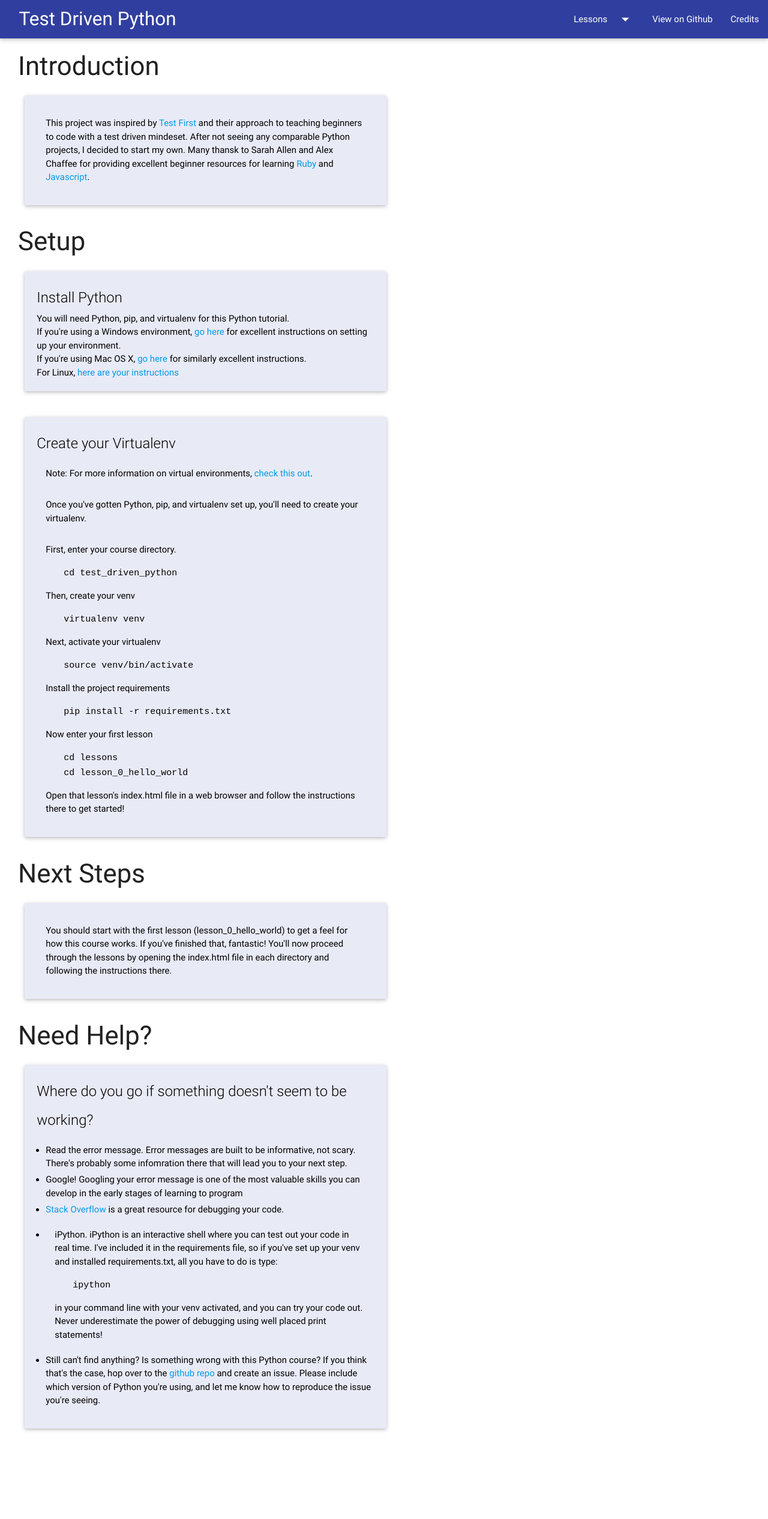
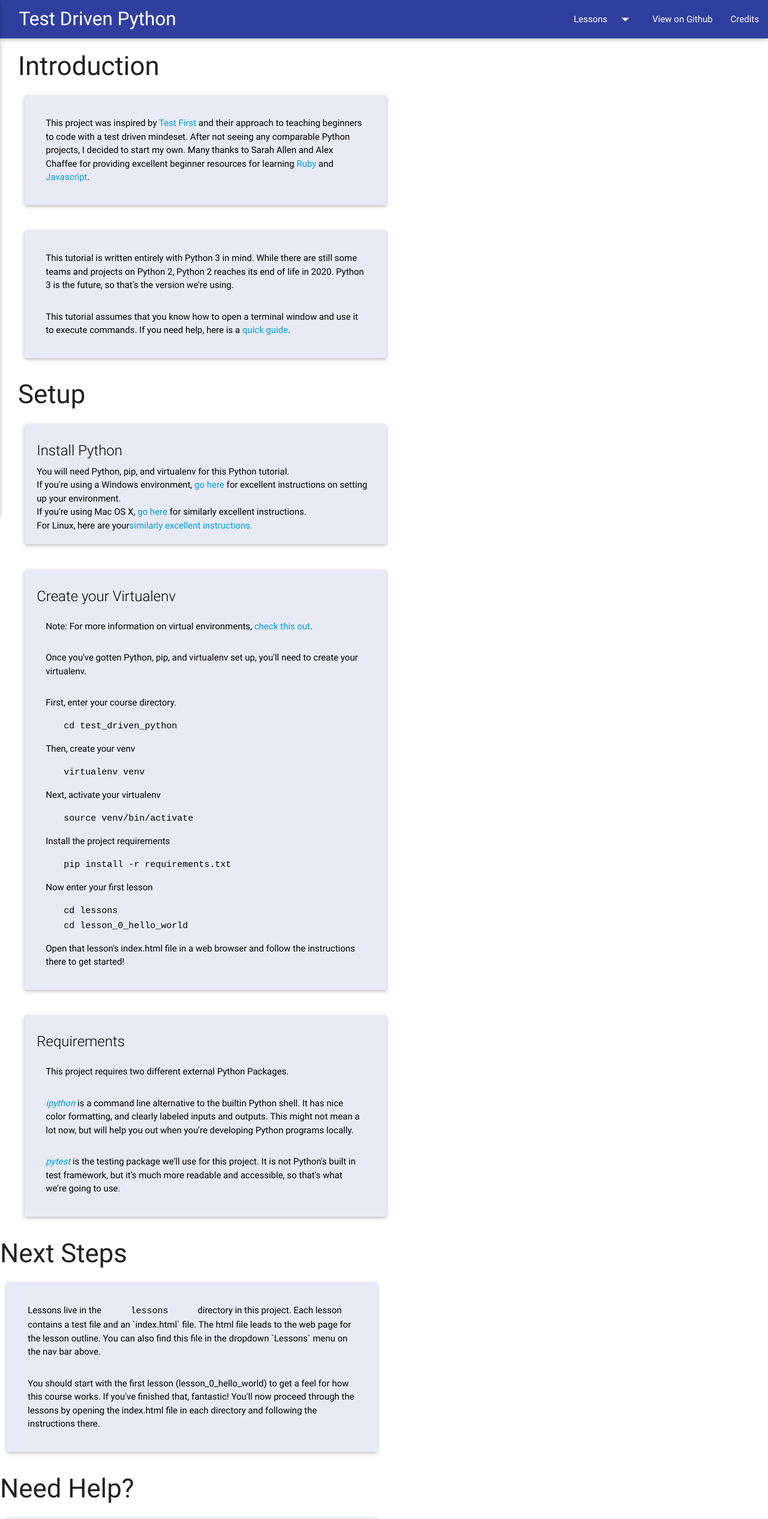
Before and after one commit to thejessleigh/test_driven_python, a plain HTML site: page index.html in a window 1280 px wide. Shown: the top 2532 px of the page at 60% size. Before the commit the page ends 2416 px from the top, so only its background shows below. Drawn offline with nearby package versions, Linux system fonts and the light colour scheme; files that its build step writes are made by us from their sources; files whose address does not match are found by name.

Commit message:
Update setup instructions for Python 3.

```diff
--- a/index.html
+++ b/index.html
@@ -5,34 +5,36 @@
     <!--Import Google Icon Font-->
     <link href="http://fonts.googleapis.com/icon?family=Material+Icons" rel="stylesheet">
     <!--Import materialize.css-->
-    <link type="text/css" rel="stylesheet" href="css/materialize.min.css"  media="screen,projection"/>
+    <link type="text/css" rel="stylesheet" href="style/css/materialize.min.css" media="screen,projection"/>
 
     <!--Add favicon-->
-    <link rel="shortcut icon" href="assets/favicon.ico" type="image/x-icon" />
+    <link rel="shortcut icon" href="style/assets/favicon.ico" type="image/x-icon"/>
 
     <!--Let browser know website is optimized for mobile-->
     <meta name="viewport" content="width=device-width, initial-scale=1.0"/>
-    <link href="css/main.css" media="screen" rel="stylesheet" >
+    <link href="style/css/main.css" media="screen" rel="stylesheet">
 
 </head>
 <body>
 <script type="text/javascript" src="https://code.jquery.com/jquery-2.1.1.min.js"></script>
-    <script type="text/javascript" src="js/materialize.min.js"></script>
-    <script type="text/javascript" src="js/main.js"></script>
+<script type="text/javascript" src="style/js/materialize.min.js"></script>
+<script type="text/javascript" src="style/js/main.js"></script>
 
 <nav>
     <div class="nav-wrapper indigo darken-2">
         <a href="index.html" class="brand-logo">Test Driven Python</a>
         <a href="#" data-activates="mobile" class="button-collapse"><i class="material-icons">menu</i></a>
         <ul id="nav-mobile" class="right hide-on-med-and-down">
-          <li><a class="dropdown-button" href="#!" data-activates="dropdown1">Lessons<i class="material-icons right">arrow_drop_down</i></a></li>
+            <li><a class="dropdown-button" href="#!" data-activates="dropdown1">Lessons<i class="material-icons right">arrow_drop_down</i></a>
+            </li>
             <li><a href="https://github.com/thejessleigh/test_driven_python">View on Github</a></li>
             <li><a href="credits.html">Credits</a></li>
         </ul>
         <ul class="side-nav" id="mobile">
             <li><a href="https://github.com/thejessleigh/test_driven_python">View on Github</a></li>
             <li><a href="credits.html">Credits</a></li>
-          <li><a class="dropdown-button" href="#!" data-activates="dropdown2">Lessons<i class="material-icons right">arrow_drop_down</i></a></li>
+            <li><a class="dropdown-button" href="#!" data-activates="dropdown2">Lessons<i class="material-icons right">arrow_drop_down</i></a>
+            </li>
         </ul>
     </div>
 </nav>
@@ -67,7 +69,30 @@
             <div class="card indigo lighten-5">
                 <div class="card-content black-text">
                     <p>
-                  This project was inspired by <a href="http://testfirst.org">Test First</a> and their approach to teaching beginners to code with a test driven mindeset. After not seeing any comparable Python projects, I decided to start my own. Many thansk to Sarah Allen and Alex Chaffee for providing excellent beginner resources for learning <a href="http://testfirst.org/learn_ruby">Ruby</a> and <a href="http://testfirst.org/learn_javascript">Javascript</a>.
+                        This project was inspired by <a href="http://testfirst.org">Test First</a> and their approach to
+                        teaching beginners to code with a test driven mindeset. After not seeing any comparable Python
+                        projects, I decided to start my own. Many thanks to Sarah Allen and Alex Chaffee for providing
+                        excellent beginner resources for learning <a href="http://testfirst.org/learn_ruby">Ruby</a> and
+                        <a href="http://testfirst.org/learn_javascript">Javascript</a>.
+                    </p>
+                </div>
+            </div>
+        </div>
+    </div>
+
+    <div class="row">
+        <div class="col s12 m12 l6">
+            <div class="card indigo lighten-5">
+                <div class="card-content black-text">
+                    <p>
+                        This tutorial is written entirely with Python 3 in mind. While there are still some teams and
+                        projects on Python 2, Python 2 reaches its end of life in 2020. Python 3 is the future, so
+                        that's the version we're using.
+                    </p>
+                    <p>
+                        This tutorial assumes that you know how to open a terminal window and use it to execute
+                        commands. If you need help, here is a <a
+                            href="https://blog.galvanize.com/how-to-use-the-terminal-command-line/">quick guide</a>.
                     </p>
                 </div>
             </div>
@@ -83,11 +108,17 @@
                     <br>
                     You will need Python, pip, and virtualenv for this Python tutorial.
                     <br>
-              If you're using a Windows environment, <a href="http://docs.python-guide.org/en/latest/starting/install/win/">go here</a> for excellent instructions on setting up your environment.
+                    If you're using a Windows environment, <a
+                        href="https://docs.python-guide.org/starting/install3/win/#install3-windows">go here</a> for
+                    excellent instructions on setting up your environment.
                     <br>
-              If you're using Mac OS X, <a href="http://docs.python-guide.org/en/latest/starting/install/osx/">go here</a> for similarly excellent instructions.
+                    If you're using Mac OS X, <a
+                        href="https://docs.python-guide.org/starting/install3/osx/#install3-osx">go here</a> for
+                    similarly excellent instructions.
                     <br>
-              For Linux, <a href="http://docs.python-guide.org/en/latest/starting/install/linux/">here are your instructions</a>
+                    For Linux, here are your<a
+                        href="https://docs.python-guide.org/starting/install3/linux/#install3-linux">similarly excellent
+                    instructions.</a>
                 </div>
             </div>
         </div>
@@ -98,7 +129,7 @@
             <div class="card indigo lighten-5">
                 <div class="card-content black-text">
                     <span class="card-title">Create your Virtualenv</span>
-              <p>Note: For more information on virtual environments, <a href="venv.html">check this out</a>.</p>
+                    <p>Note: For more information on virtual environments, <a href="https://docs.python-guide.org/dev/virtualenvs/#virtualenvironments-ref">check this out</a>.</p>
                     <p>Once you've gotten Python, pip, and virtualenv set up, you'll need to create your virtualenv.</p>
                     <p>First, enter your course directory.</p>
                     <code> cd test_driven_python </code>
@@ -112,12 +143,33 @@
                     <code> cd lessons </code>
                     <br>
                     <code> cd lesson_0_hello_world </code>
-              <p>Open that lesson's index.html file in a web browser and follow the instructions there to get started!</p>
+                    <p>Open that lesson's index.html file in a web browser and follow the instructions there to get
+                        started!</p>
                 </div>
             </div>
         </div>
     </div>
 
+    <div class="row">
+        <div class="col s12 m12 l6">
+            <div class="card indigo lighten-5">
+                <div class="card-content black-text">
+                    <span class="card-title">Requirements</span>
+                    <p>This project requires two different external Python Packages.</p>
+                    <p><em><a href="https://ipython.org/ipython-doc/3/interactive/shell.html">ipython</a></em> is a
+                        command line alternative to the builtin Python shell. It has nice color formatting, and
+                        clearly labeled inputs and outputs. This might not mean a lot now, but will help you out
+                        when you're developing Python programs locally.</p>
+                    <p><em><a href="https://docs.pytest.org/en/latest/">pytest</a></em> is the testing package
+                        we'll use for this project. It is not Python's built
+                        in test framework, but it's much more readable and accessible, so that's what we're going to
+                        use.
+                    </p>
+                </div>
+            </div>
+        </div>
+    </div>
+</div>
 
 
 <h3> Next Steps </h3>
@@ -125,7 +177,14 @@
     <div class="col s12 m12 l6">
         <div class="card indigo lighten-5">
             <div class="card-content black-text">
-        		<p> You should start with the first lesson (lesson_0_hello_world) to get a feel for how this course works. If you've finished that, fantastic! You'll now proceed through the lessons by opening the index.html file in each directory and following the instructions there. </p>
+                <p>
+                    Lessons live in the <code>lessons</code> directory in this project. Each lesson contains a test file
+                    and an `index.html` file. The html file leads to the web page for the lesson outline. You can also
+                    find this file in the dropdown `Lessons` menu on the nav bar above.
+                </p>
+                <p> You should start with the first lesson (lesson_0_hello_world) to get a feel for how this course
+                    works. If you've finished that, fantastic! You'll now proceed through the lessons by opening the
+                    index.html file in each directory and following the instructions there. </p>
             </div>
         </div>
     </div>
@@ -139,15 +198,27 @@
                 <span class="card-title">Where do you go if something doesn't seem to be working?</span>
                 <br>
                 <ul class="browser-default">
-                <li> Read the error message. Error messages are built to be informative, not scary. There's probably some infomration there that will lead you to your next step.</li>
-                <li> Google! Googling your error message is one of the most valuable skills you can develop in the early stages of learning to program </li>
-                <li> <a href="https://stackoverflow.com">Stack Overflow</a> is a great resource for debugging your code.
+                    <li> Read the error message. Error messages are built to be informative, not scary. There's probably
+                        some infomration there that will lead you to your next step.
+                    </li>
+                    <li> Google! Googling your error message is one of the most valuable skills you can develop in the
+                        early stages of learning to program.
+                    </li>
+                    <li><a href="https://stackoverflow.com">Stack Overflow</a> is a great resource for debugging your
+                        code.
                     <li>
-                  <p>iPython. iPython is an interactive shell where you can test out your code in real time. I've included it in the requirements file, so if you've set up your venv and installed requirements.txt, all you have to do is type:</p>
+                        <p>iPython. iPython is an interactive shell where you can test out your code in real time. I've
+                            included it in the requirements file, so if you've set up your venv and installed
+                            requirements.txt, all you have to do is type:</p>
                         <code>ipython</code>
-                  <p>in your command line with your venv activated, and you can try your code out. Never underestimate the power of debugging using well placed print statements!</p>
+                        <p>in your command line with your venv activated, and you can try your code out. Never
+                            underestimate the power of debugging using well placed print statements!</p>
                     </li>
-                <li> Still can't find anything? Is something wrong with this Python course? If you think that's the case, hop over to the <a href="https://github.com/thejessleigh/test_driven_python">github repo</a> and create an issue. Please include which version of Python you're using, and let me know how to reproduce the issue you're seeing.</li>
+                    <li> Still can't find anything? Is something wrong with this Python course? If you think that's the
+                        case, hop over to the <a href="https://github.com/thejessleigh/test_driven_python">github
+                            repo</a> and create an issue. Please provide instructions for how to reproduce the issue
+                        you're seeing.
+                    </li>
                 </ul>
             </div>
         </div>
```
Lines whose indentation alone changed are shown as unchanged.
